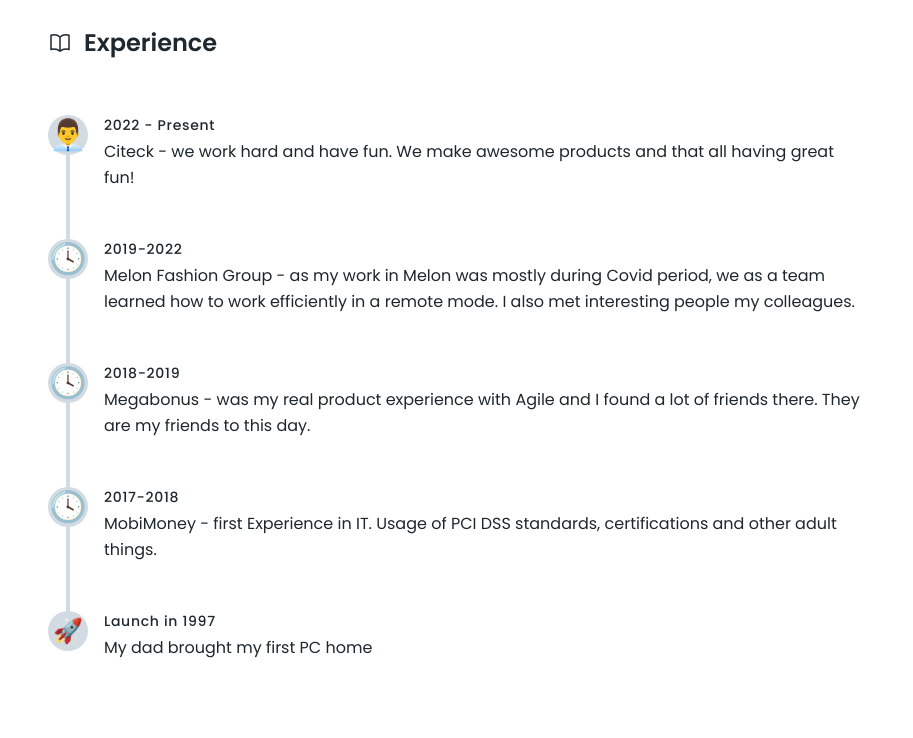
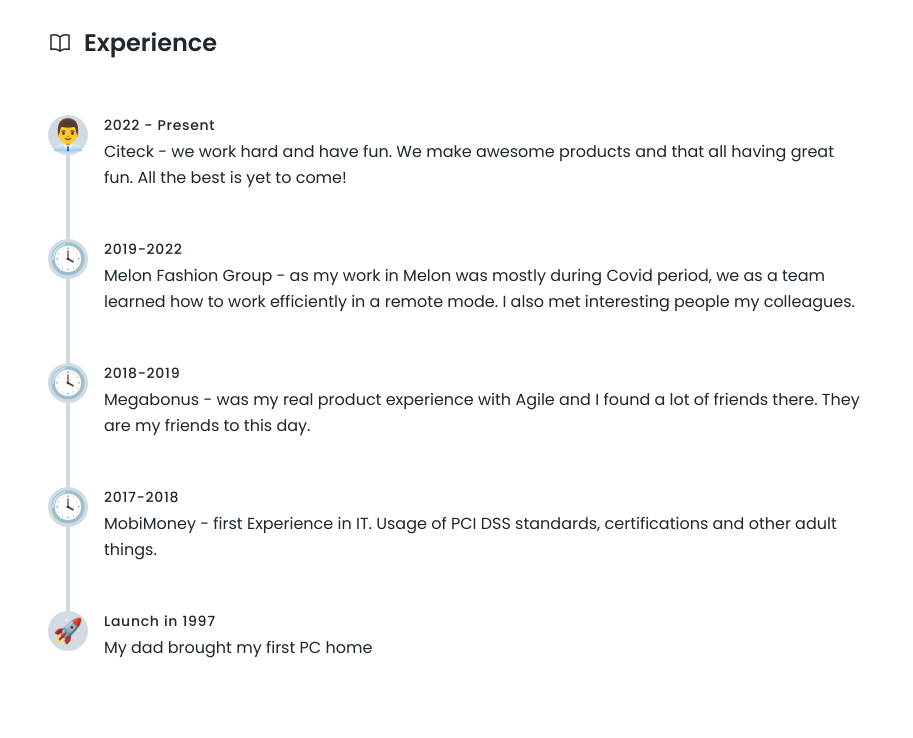
Before and after one commit to shlaikov/shlaikov.github.io, a website built with Vite: page index.html in a window 1280 px wide. Shown: the part 1000-1738 px from the top of the page, without its empty margins (183-1096 px from the left). Built offline with nearby package versions, Linux system fonts and the light colour scheme.

```diff
--- a/index.html
+++ b/index.html
@@ -343,7 +343,7 @@
                       </h2>
                       <p class="leading-relaxed">
                         Citeck - we work hard and have fun. We make awesome products and that all
-                        having great fun!
+                        having great fun. All the best is yet to come!
                       </p>
                     </div>
                   </div>
```
Also changed, not shown: .github/workflows/deployment.yml (added).
